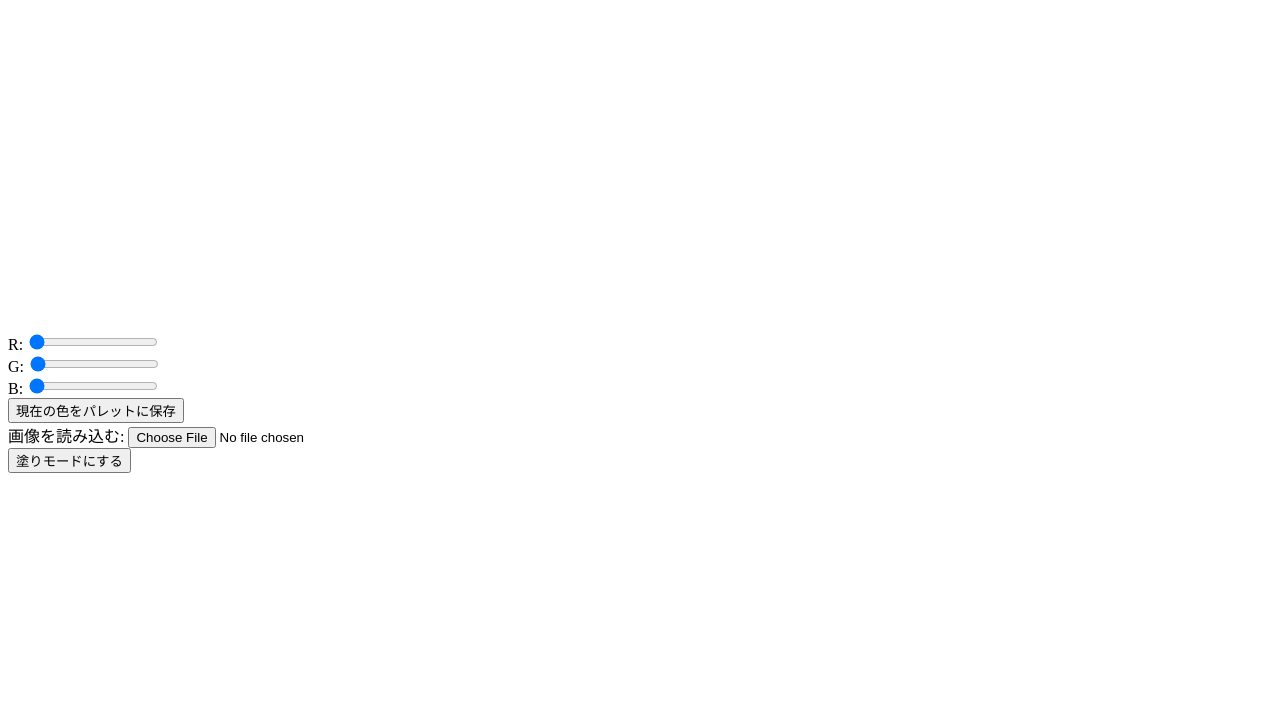
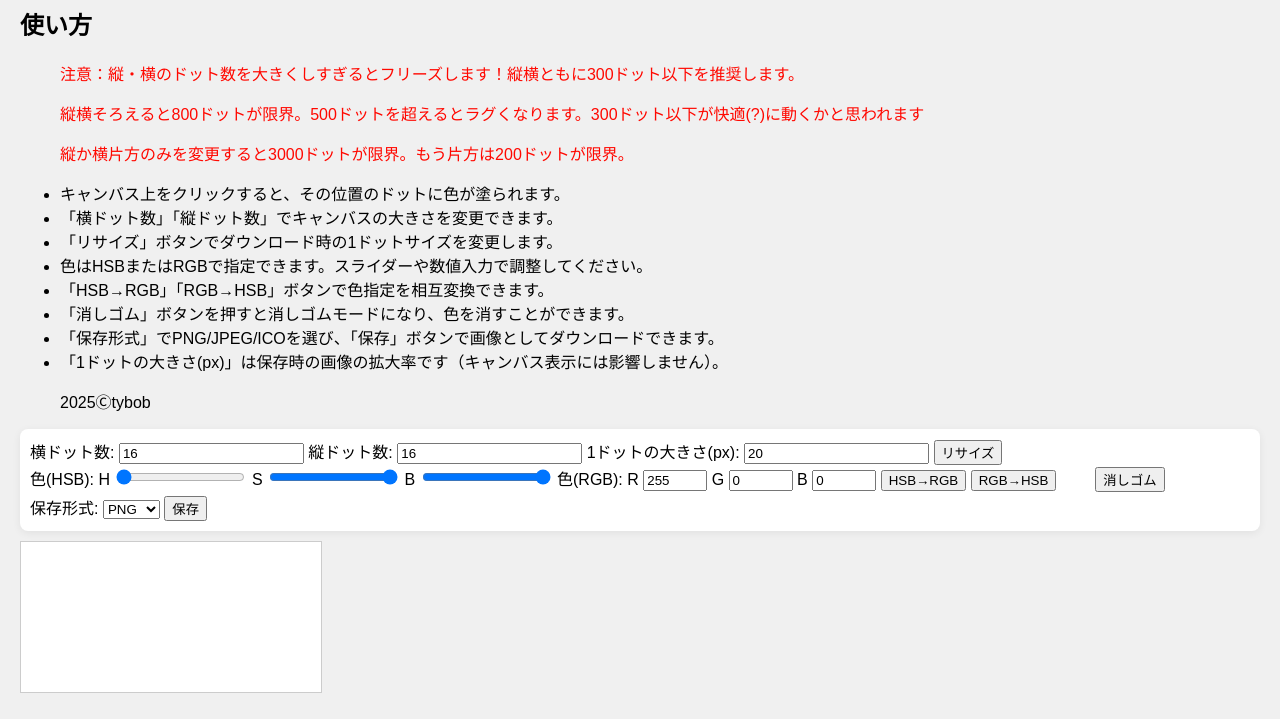
Before and after one commit to tybob8010/dotmaker, a plain HTML site: page index.html in a window 1280 px wide. Shown: the part 81-800 px from the top of the page. Drawn offline with Linux system fonts and the light colour scheme.

Commit message:
Update index.html

```diff
--- a/index.html
+++ b/index.html
@@ -1,40 +1,67 @@
 <!DOCTYPE html>
 <html lang="ja">
 <head>
-  <meta charset="UTF-8">
-  <title>ドット絵エディタ</title>
+    <meta charset="UTF-8">
+    <title>ドット絵エディタ</title>
+    <link rel="icon" type="image/png" href="bird2.png">
+    <link rel="stylesheet" href="style.css">
 </head>
 <body>
+    <h1>ドット絵エディタ</h1>
+    <!-- 使い方説明 -->
+    <section class="usage">
+        <h2>使い方</h2>
+        <ul>
+            <div class="attention">
+                <p>注意：縦・横のドット数を大きくしすぎるとフリーズします！縦横ともに300ドット以下を推奨します。</p>
+                <p>縦横そろえると800ドットが限界。500ドットを超えるとラグくなります。300ドット以下が快適(?)に動くかと思われます</p>
+                <p>縦か横片方のみを変更すると3000ドットが限界。もう片方は200ドットが限界。</p>
+            </div>
+            <li>キャンバス上をクリックすると、その位置のドットに色が塗られます。</li>
+            <li>「横ドット数」「縦ドット数」でキャンバスの大きさを変更できます。</li>
+            <li>「リサイズ」ボタンでダウンロード時の1ドットサイズを変更します。</li>
+            <li>色はHSBまたはRGBで指定できます。スライダーや数値入力で調整してください。</li>
+            <li>「HSB→RGB」「RGB→HSB」ボタンで色指定を相互変換できます。</li>
+            <li>「消しゴム」ボタンを押すと消しゴムモードになり、色を消すことができます。</li>
+            <li>「保存形式」でPNG/JPEG/ICOを選び、「保存」ボタンで画像としてダウンロードできます。</li>
+            <li>「1ドットの大きさ(px)」は保存時の画像の拡大率です（キャンバス表示には影響しません）。</li>
+            <p>2025Ⓒtybob</p>
 
-  <h1>ドット絵エディタ</h1>
-
-  <!-- 描画用キャンバス -->
-  <canvas id="canvas" width="320" height="320"></canvas>
-
-  <!-- 色選択スライダー -->
-  <div>
-    <label>R: <input type="range" id="r" min="0" max="255" value="0"></label><br>
-    <label>G: <input type="range" id="g" min="0" max="255" value="0"></label><br>
-    <label>B: <input type="range" id="b" min="0" max="255" value="0"></label><br>
-  </div>
-
-  <!-- パレット保存ボタンとパレット表示エリア -->
-  <div>
-    <button id="saveToPalette">現在の色をパレットに保存</button>
-    <div id="paletteColors"></div>
-  </div>
-
-  <!-- 画像読み込み用のファイル選択 -->
-  <div>
-    <label>画像を読み込む: <input type="file" id="imageLoader" accept="image/*"></label>
-  </div>
-
-  <!-- 四角形塗りモード切り替えボタン -->
-  <div>
-    <button id="rectFill">塗りモードにする</button>
-  </div>
-
-  <!-- メインのJavaScriptファイルを読み込む -->
-  <script src="main.js"></script>
+        </ul>
+    </section>
+    <!-- 操作パネル -->
+    <div class="controls">
+        <label>横ドット数: <input type="number" id="cols" value="16" min="1"></label>
+        <label>縦ドット数: <input type="number" id="rows" value="16" min="1"></label>
+        <label>1ドットの大きさ(px): <input type="number" id="pixelSize" value="20" min="1"></label>
+        <button id="resizeBtn">リサイズ</button>
+        <br>
+        <label>色(HSB):
+            H <input type="range" id="hue" min="0" max="360" value="0">
+            S <input type="range" id="sat" min="0" max="100" value="100">
+            B <input type="range" id="bri" min="0" max="100" value="100">
+        </label>
+        <label>色(RGB):
+            R <input type="number" id="r" min="0" max="255" value="255">
+            G <input type="number" id="g" min="0" max="255" value="0">
+            B <input type="number" id="b" min="0" max="255" value="0">
+        </label>
+        <button id="hsb2rgb">HSB→RGB</button>
+        <button id="rgb2hsb">RGB→HSB</button>
+        <span id="colorPreview" style="display:inline-block;width:30px;height:30px;vertical-align:middle;"></span>
+        <button id="eraserBtn">消しゴム</button>
+        <span id="eraserStatus" style="margin-left:8px;color:#d00;"></span>
+        <br>
+        <label>保存形式:
+            <select id="fileType">
+                <option value="png">PNG</option>
+                <option value="jpeg">JPEG</option>
+                <option value="ico">ICO</option>
+            </select>
+        </label>
+        <button id="saveBtn">保存</button>
+    </div>
+    <canvas id="dotCanvas"></canvas>
+    <script src="main.js"></script>
 </body>
 </html>
```
